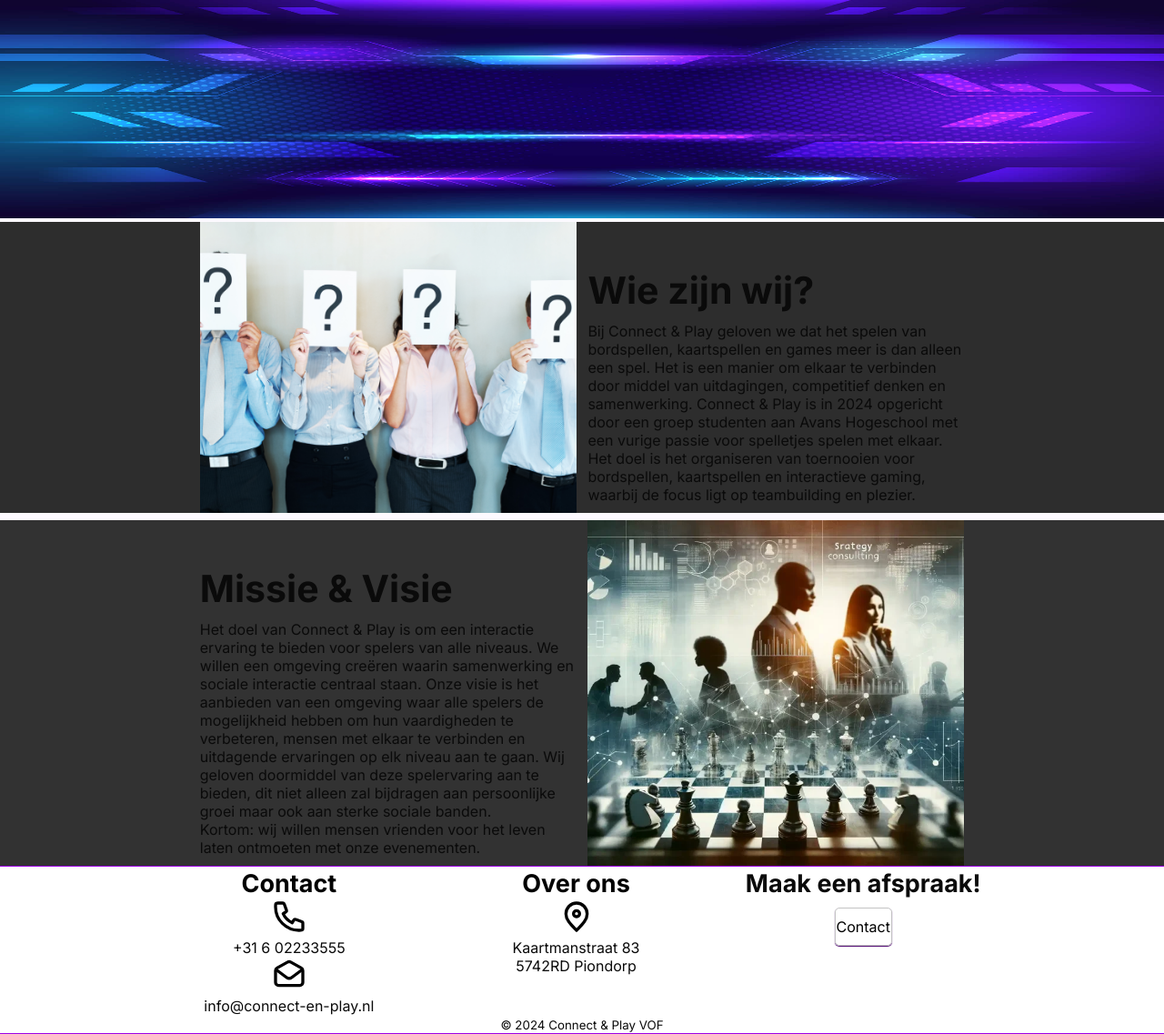
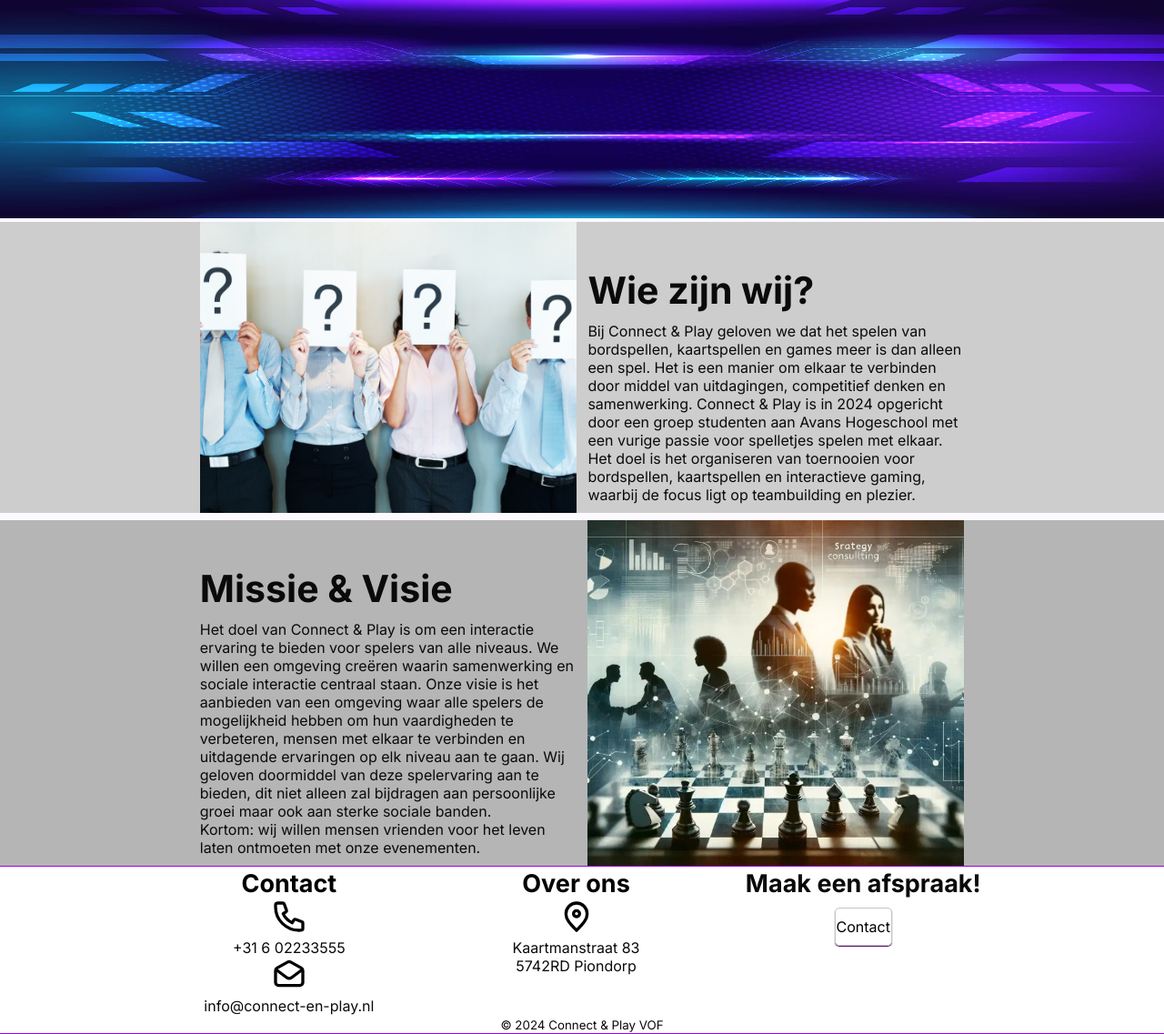
Before and after one commit to boonsboos/connect-play, a PHP site: page /OverOns.html in a window 1280 px wide. Shown: the part 53-1190 px from the top of the page at 91% size. Run offline with PHP 8.4, Linux system fonts and the light colour scheme.

Commit message:
redo the colors because they went on a hike for some reason

```diff
--- a/style.css
+++ b/style.css
@@ -6,10 +6,8 @@
 	--primary: #4b006e;
 	--accent: #9c00e5;
 	--highlight: #d6c52e;
-	--box-1-dark: #2d2d2d; /* darkmode */
-	--box-2-dark: #323232; /* darkmode */
-	--box-1-light: #cdcdcd;
-	--box-2-light: #b5b5b5;
+	--box-1: #cdcdcd;
+	--box-2: #b5b5b5;
 	--footer-header: #000;
 }
 
@@ -314,11 +312,11 @@
 /* Over Ons page */
 .wie-zijn-wij-box {
 	flex-direction: row-reverse;
-	background-color: var(--box-1-dark);
+	background-color: var(--box-1);
 }
 
 .missie-visie-box {
-	background-color: var(--box-2-dark);
+	background-color: var(--box-2);
 }
 
 #over-ons-container h1 {
@@ -518,6 +516,8 @@
 	:root {
 		--foreground: #fdfaff;
 		--background: #0a0a0a;
+		--box-1: #2d2d2d;
+		--box-2: #323232;
 	}
 
 	#home-link,
@@ -536,11 +536,11 @@
 	}
 
 	#form-box {
-		background-color: var(--box-1-dark);
+		background-color: var(--box-1);
 	}
 
 	#contact-info-box {
-		background-color: var(--box-2-dark);
+		background-color: var(--box-2);
 	}
 
 	/* revers color img */
```
